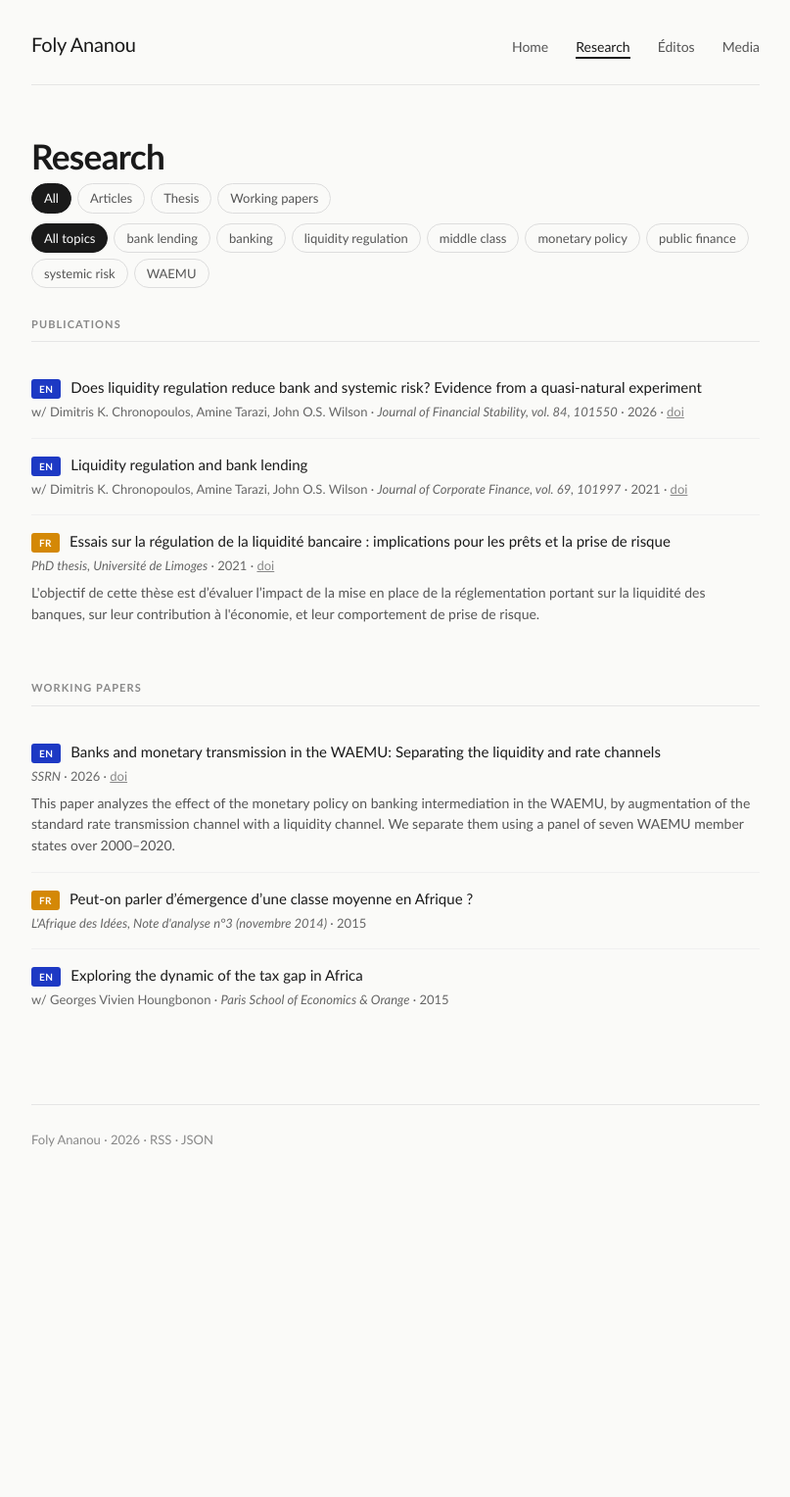
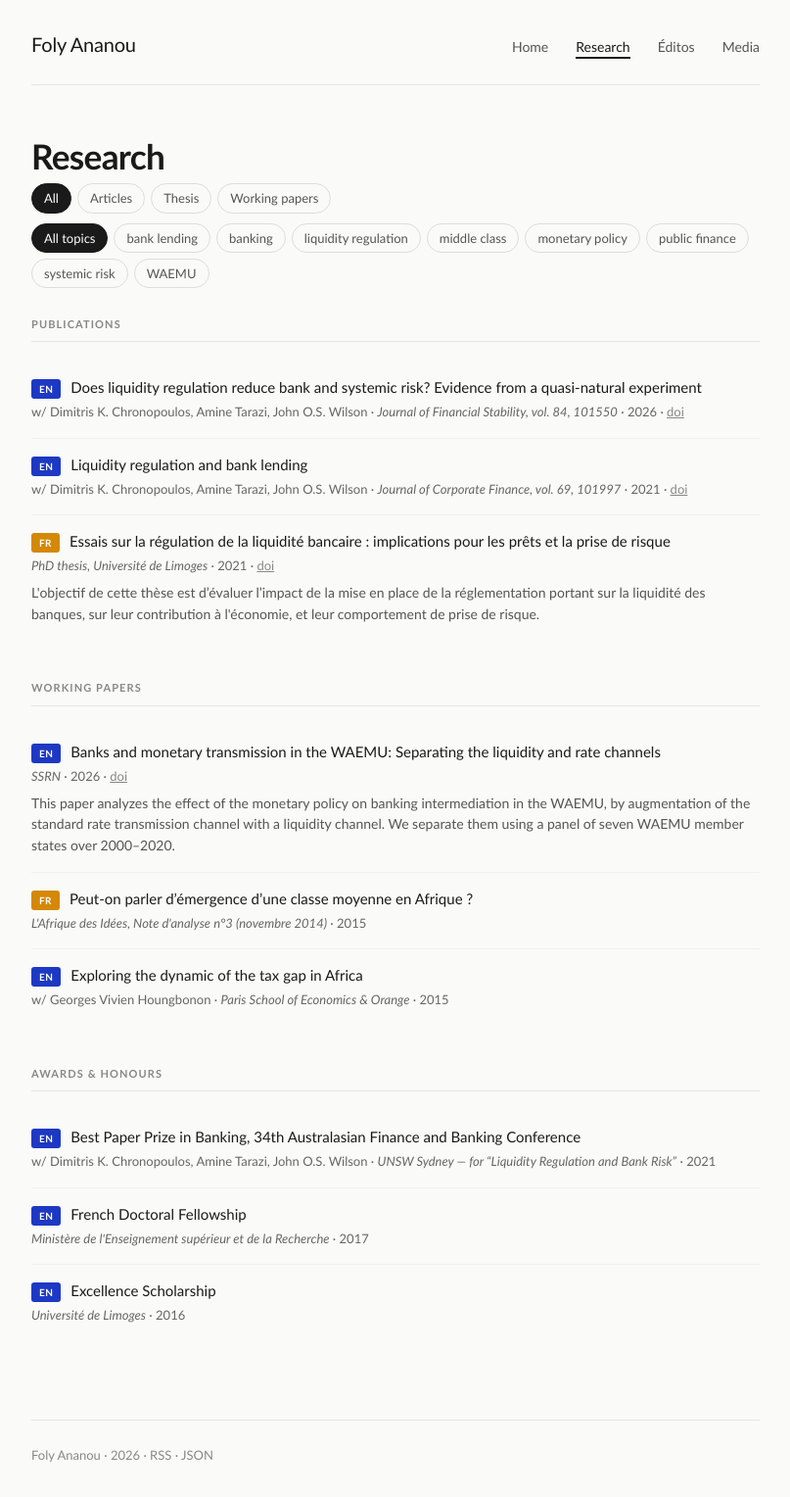
Before and after one commit to ananoufoly/ananoufoly.github.io, a Jekyll site: the page built from docs/research.html, in a window 1280 px wide. Shown: the whole page at 98% size, without its empty margins (236-1043 px from the left). Built offline with Jekyll 4.4.1, drawn with Linux system fonts in a browser that asks for light colours; a style sheet for code colours, icons or effects is not loaded; before the commit the page ends 1206 px from its top, so only the background shows below that.

Commit message:
List awards on Research and move the scan to once a quarter
New awards.yml (best banking paper prize, AFBC 2021; doctoral fellowship;
excellence scholarship) shown under "Awards & honours" and in items.json.
The update agent now runs on 1 Jan/Apr/Jul/Oct instead of every Monday, and
its scan also looks for TV appearances and prizes.

Co-Authored-By: Claude Opus 5.5 <noreply@anthropic.com>

```diff
--- /dev/null
+++ b/docs/_data/awards.yml
@@ -0,0 +1,50 @@
+# Prizes, fellowships, scholarships. Same schema as the other files (CLAUDE.md).
+# Only verified: true entries are rendered (Research page, "Awards & honours").
+
+- id: award-2021-afbc-best-banking-paper
+  title: "Best Paper Prize in Banking, 34th Australasian Finance and Banking Conference"
+  type: award
+  date: "2021-12"
+  language: en
+  authors: [Foly Ananou, Dimitris K. Chronopoulos, Amine Tarazi, John O.S. Wilson]
+  venue_or_outlet: "UNSW Sydney — for “Liquidity Regulation and Bank Risk”"
+  url: "http://web.archive.org/web/20250709180443/https://www.unilim.fr/recherche/2022/01/07/prix-du-meilleur-article-bancaire-par-unsw-pour-la-publication-liquidity-regulation-and-bank-risk/"
+  doi: ""
+  pdf: ""
+  abstract: ""
+  tags: [banking, liquidity regulation]
+  status: published
+  source: "Université de Limoges research news, 2022-01-07 (original now 404; Web Archive copy of 2025-07-09); owner's LinkedIn lists it as Bureau van Dijk best banking paper prize, Dec 2021"
+  verified: true
+
+- id: award-2017-doctoral-fellowship
+  title: "French Doctoral Fellowship"
+  type: award
+  date: "2017-10"
+  language: en
+  authors: [Foly Ananou]
+  venue_or_outlet: "Ministère de l'Enseignement supérieur et de la Recherche"
+  url: ""
+  doi: ""
+  pdf: ""
+  abstract: ""
+  tags: []
+  status: published
+  source: "Owner's LinkedIn profile, Honors & awards section"
+  verified: true
+
+- id: award-2016-excellence-scholarship
+  title: "Excellence Scholarship"
+  type: award
+  date: "2016-09"
+  language: en
+  authors: [Foly Ananou]
+  venue_or_outlet: "Université de Limoges"
+  url: ""
+  doi: ""
+  pdf: ""
+  abstract: ""
+  tags: []
+  status: published
+  source: "Owner's LinkedIn profile, Honors & awards section"
+  verified: true
--- a/docs/_includes/item.html
+++ b/docs/_includes/item.html
@@ -4,7 +4,7 @@
 {%- assign it = include.item -%}
 {%- assign status_labels = "published:Published|forthcoming:Forthcoming|under_review:Under review|working_paper:Working paper|in_progress:In progress" | split: "|" -%}
 {%- assign status_label = "" -%}
-{%- assign kind_labels = "article:Article|chapter:Book chapter|thesis:Thesis|working_paper:Working paper|policy_note:Policy note|oped:Op-ed|blog:Blog|think_tank:Think tank|interview:Interview|quote:Quoted|podcast:Podcast|tv:TV|radio:Radio|press:Press|talk:Talk|seminar:Seminar|panel:Panel|dataset:Dataset|tool:Tool|app:App|wip:Work in progress" | split: "|" -%}
+{%- assign kind_labels = "article:Article|chapter:Book chapter|thesis:Thesis|working_paper:Working paper|policy_note:Policy note|oped:Op-ed|blog:Blog|think_tank:Think tank|interview:Interview|quote:Quoted|podcast:Podcast|tv:TV|radio:Radio|press:Press|talk:Talk|seminar:Seminar|panel:Panel|dataset:Dataset|tool:Tool|app:App|award:Award|wip:Work in progress" | split: "|" -%}
 {%- assign kind_label = it.type | replace: "_", " " -%}
 {%- for pair in kind_labels -%}{%- assign kv = pair | split: ":" -%}{%- if kv[0] == it.type -%}{%- assign kind_label = kv[1] -%}{%- endif -%}{%- endfor -%}
 {%- for pair in status_labels -%}{%- assign kv = pair | split: ":" -%}{%- if kv[0] == it.status -%}{%- assign status_label = kv[1] -%}{%- endif -%}{%- endfor -%}
--- a/docs/items.json
+++ b/docs/items.json
@@ -1,7 +1,8 @@
 ---
 layout: null
 ---
-{%- include all_items.html -%}
+{%- comment -%} Every verified entry, awards included. {%- endcomment -%}
+{%- assign all_items = site.data.publications | concat: site.data.working_papers | concat: site.data.editos | concat: site.data.media | concat: site.data.talks | concat: site.data.projects | concat: site.data.awards | where: "verified", true | sort: "date" | reverse -%}
 {
   "generated": {{ site.time | date: "%Y-%m-%d" | jsonify }},
   "count": {{ all_items.size }},
--- a/docs/research.html
+++ b/docs/research.html
@@ -47,6 +47,13 @@ description: Research — publications and working papers by Foly Ananou.
       {%- for it in wip %}{% include item.html item=it %}{% endfor %}
     </ul>
     {%- endif %}
+    {%- assign awards = site.data.awards | where: "verified", true | sort: "date" | reverse -%}
+    {%- if awards.size > 0 %}
+    <h2 class="section-heading" style="margin-top:40px">Awards &amp; honours</h2>
+    <ul class="pub-list awards-list">
+      {%- for it in awards %}{% include item.html item=it %}{% endfor %}
+    </ul>
+    {%- endif %}
     <p class="feed-empty" id="no-match" hidden>Nothing matches these filters.</p>
 
 <script>
--- a/scripts/check_links.py
+++ b/scripts/check_links.py
@@ -10,7 +10,7 @@ from pathlib import Path
 import yaml
 
 DATA = Path(__file__).resolve().parent.parent / "docs" / "_data"
-FILES = ["publications", "working_papers", "editos", "media", "talks", "projects"]
+FILES = ["publications", "working_papers", "editos", "media", "talks", "projects", "awards"]
 UA = "Mozilla/5.0 (compatible; portfolio-link-check/1.0; +https://ananoufoly.github.io)"
 BLOCKED = {401, 403, 429, 999}
 
--- a/scripts/validate_data.py
+++ b/scripts/validate_data.py
@@ -5,7 +5,7 @@ from pathlib import Path
 import yaml
 
 DATA = Path(__file__).resolve().parent.parent / "docs" / "_data"
-LISTS = ["publications", "working_papers", "editos", "media", "talks", "projects"]
+LISTS = ["publications", "working_papers", "editos", "media", "talks", "projects", "awards"]
 FIELDS = ["id", "title", "type", "date", "language", "authors", "venue_or_outlet", "url",
           "doi", "pdf", "abstract", "tags", "status", "source", "verified"]
 STATUS = {"published", "forthcoming", "under_review", "working_paper", "in_progress"}
```
Also changed, not shown: CLAUDE.md (+3 -2 lines), .github/agent/scan.md, .github/workflows/update-portfolio.yml, README.md.
